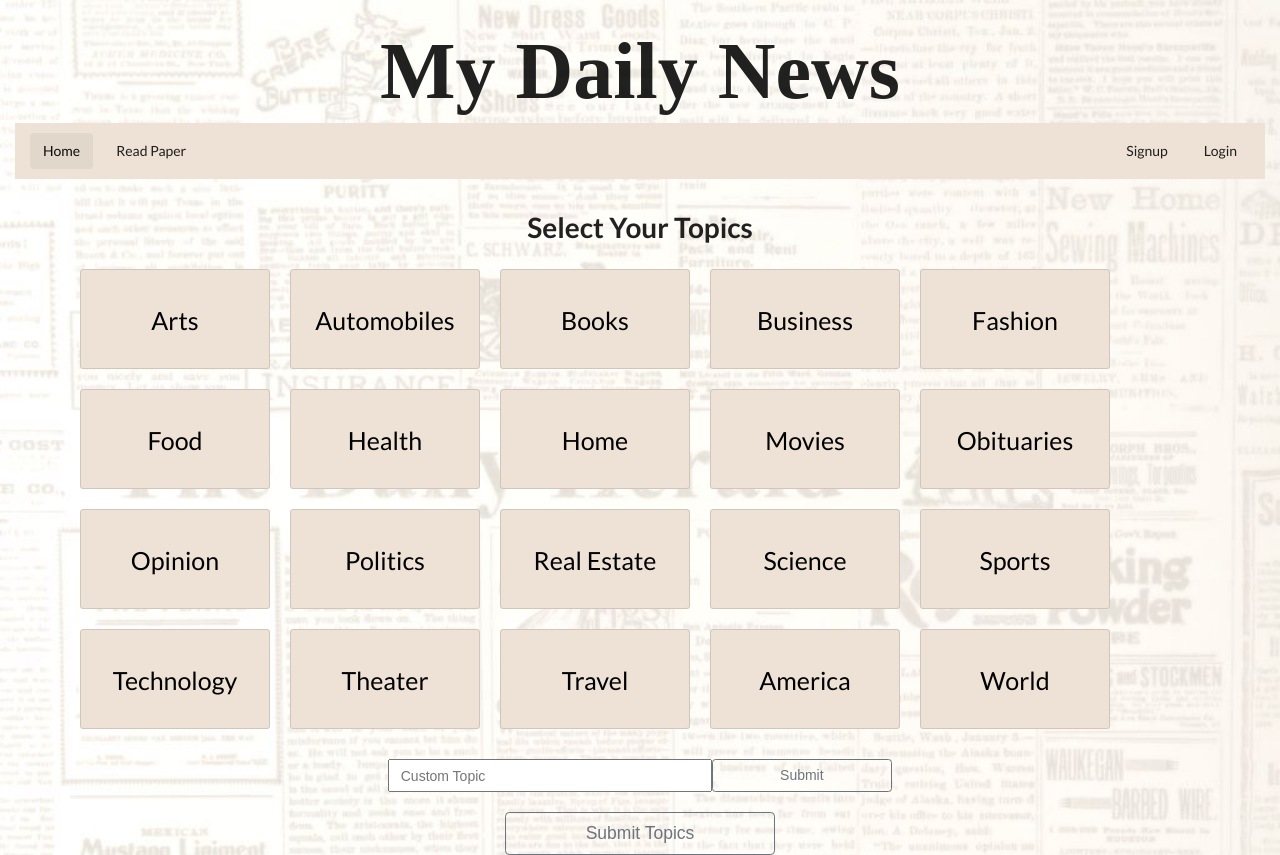
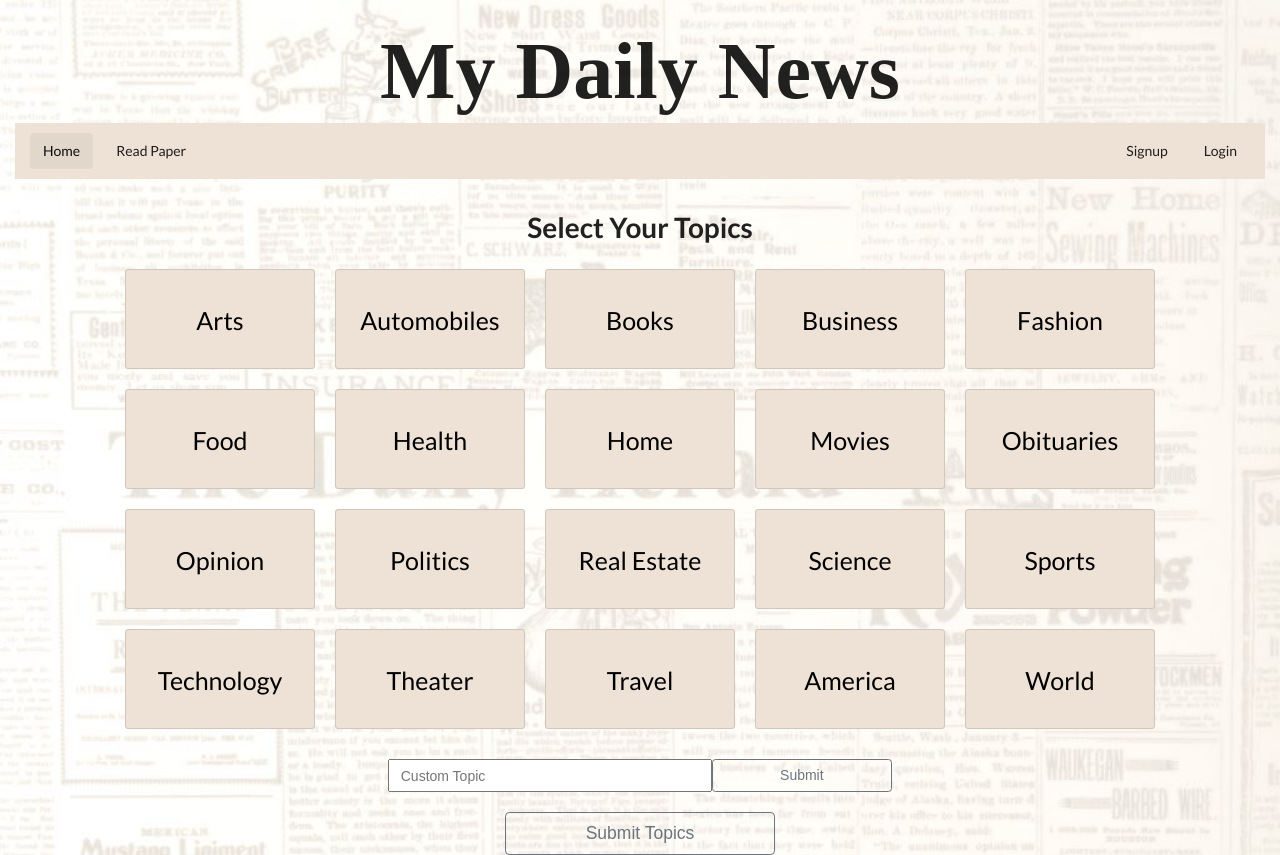
Before and after one commit to danajackson2/newspaper-app-frontend, a React (Create React App) app: page / in a window 1280 px wide. Built offline with nearby package versions, Linux system fonts and the light colour scheme; a web font is replaced by a local one.

Commit message:
centered topic cards stopping now

```diff
--- a/src/containers/SideBar.js
+++ b/src/containers/SideBar.js
@@ -7,7 +7,6 @@ class SideBar extends React.Component {
   // }
 
   render () {
-    console.log(this.props.papers)
     return (
       <div className="sideBar">
           Side Bar
--- a/src/containers/TopicsContainer.js
+++ b/src/containers/TopicsContainer.js
@@ -9,7 +9,7 @@ class TopicsContainer extends React.Component {
       return (
         <div className="container">
             <h1 className='row justify-content-center'>Select Your Topics</h1>
-            <div className='row row-cols-6'>
+            <div className='row row-cols-6 justify-content-center'>
               {this.props.topics.map(t => <TopicCard topic={t} selectTopic={this.props.selectTopic} selectedTopics={this.props.selectedTopics}/>)}
             </div>
             <div className='row justify-content-center' style={{margin:'20px'}}>
```
